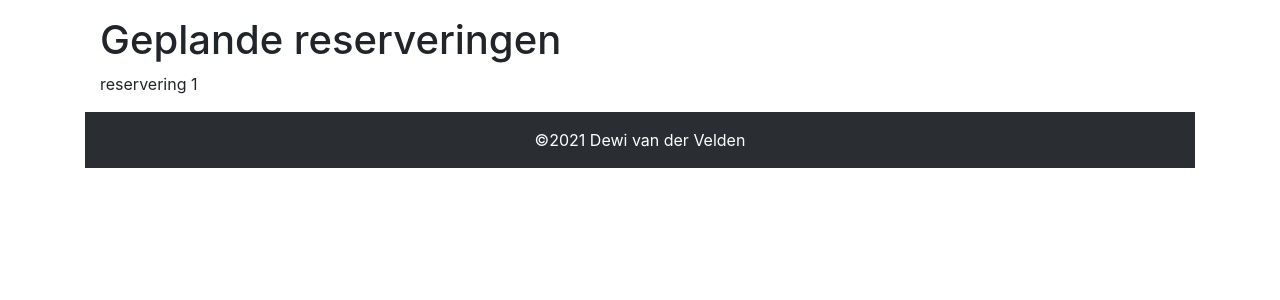
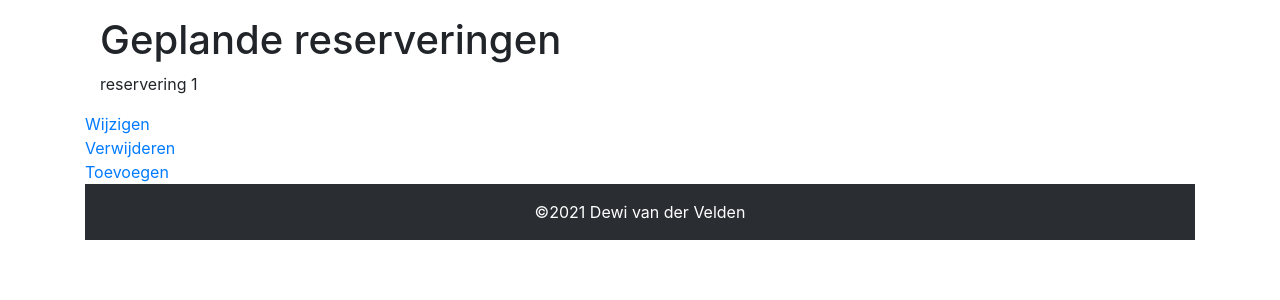
Before and after one commit to 99063668/Manage, a PHP site: page /webapp/home in a window 1280 px wide. Shown: the part 56-356 px from the top of the page. Run offline with PHP 8.4, Linux system fonts and the light colour scheme; some libraries are stand-ins or nearby versions.

Commit message:
Add files via upload

```diff
--- a/view/home/index.php
+++ b/view/home/index.php
@@ -2,3 +2,7 @@
  <h1>Geplande reserveringen</h1>
  <p>reservering 1</p>
 </div>
+
+<a href="/guest/update/1">Wijzigen</a> <br>
+<a href="/guest/delete/1">Verwijderen</a> <br>
+<a href="/guest/add/1">Toevoegen</a>
```
